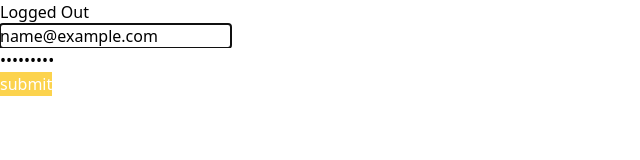
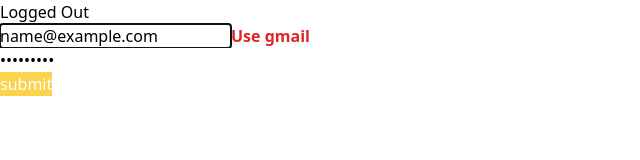
Before and after one commit to imtherealk/nuber-eats-frontend, a React (Create React App) app: page / in a window 1280 px wide. Both pictures are taken after typing "name@example.com", "Sample123" into the empty fields and a click on the button "submit". Shown: the top 160 px of the page, without its empty margins (0-640 px from the left). Built offline with nearby package versions, Linux system fonts and the light colour scheme.

Commit message:
react-hook-form test

```diff
--- a/src/routers/logged-out-router.tsx
+++ b/src/routers/logged-out-router.tsx
@@ -2,8 +2,12 @@ import React from "react";
 import { useForm } from "react-hook-form";
 import { isLoggedInVar } from "../apollo";
 
+interface IForm {
+  email: string;
+  password: string;
+}
 export const LoggedOutRouter = () => {
-  const { register, watch, handleSubmit, errors } = useForm();
+  const { register, watch, handleSubmit, errors } = useForm<IForm>();
   const onSubmit = () => {
     console.log(watch());
   };
@@ -21,12 +25,22 @@ export const LoggedOutRouter = () => {
           <input
             ref={register({
               required: "This is required",
-              validate: (email: string) => email.includes("@gmail.com"),
+              validate: {
+                gmail: (email: string) => email.includes("@gmail.com"),
+              },
             })}
             name="email"
             type="email"
             placeholder="email"
           />
+          {errors.email?.message && (
+            <span className="font-bold text-red-600">
+              {errors.email?.message}
+            </span>
+          )}
+          {errors.email?.type === "gmail" && (
+            <span className="font-bold text-red-600">Use gmail</span>
+          )}
         </div>
         <div>
           <input
@@ -37,6 +51,11 @@ export const LoggedOutRouter = () => {
             type="password"
             placeholder="password"
           />
+          {errors.password?.message && (
+            <span className="font-bold text-red-600">
+              {errors.password?.message}
+            </span>
+          )}
         </div>
         <button className="bg-yellow-300 text-white">submit</button>
       </form>
```
